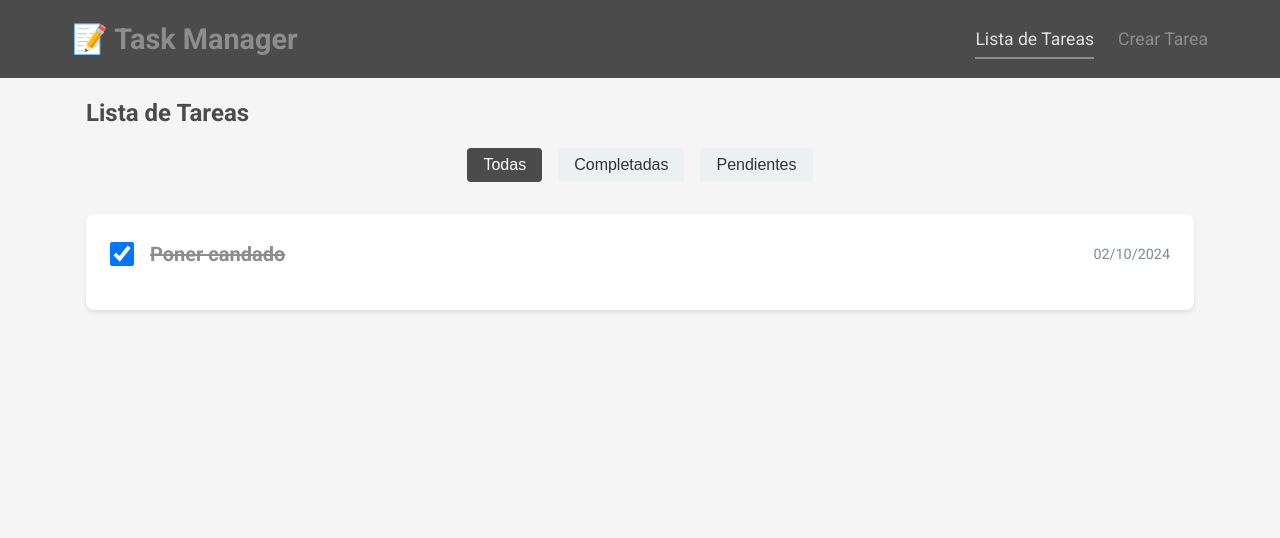
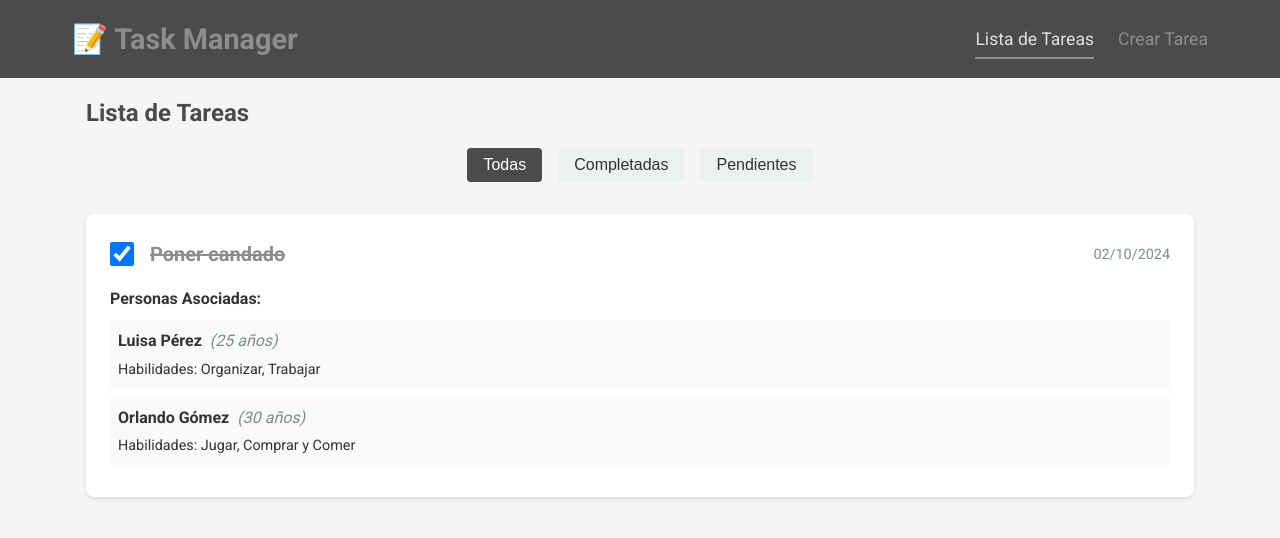
Before and after one commit to yamidnozu/pt_task_manager, an Angular app in the folder task-manager/: page /tasks in a window 1280 px wide. Shown: the top 538 px of the page. Built offline with nearby package versions, Linux system fonts and the light colour scheme.

Commit message:
Se completa funcionalidad de listado de tareas

```diff
--- a/task-manager/src/app/pages/task-create/task-create.component.scss
+++ b/task-manager/src/app/pages/task-create/task-create.component.scss
@@ -1,4 +1,3 @@
-/* src/app/pages/task-create/task-create.component.scss */
 .task-form {
   background-color: var(--card-background);
   border-radius: 8px;
--- a/task-manager/src/app/pages/task-list/task-list.component.html
+++ b/task-manager/src/app/pages/task-list/task-list.component.html
@@ -15,7 +15,14 @@
       <div class="deadline">{{ task.deadLine | date:'dd/MM/yyyy' }}</div>
     </div>
     <div class="persons">
-      <!-- TODO: Mostrar personas asociadas -->
+      <h4>Personas Asociadas:</h4>
+      <ul>
+        <li *ngFor="let person of task.persons">
+          <span class="person-name">{{ person.fullName }}</span>
+          <span class="person-age">({{ person.age }} años)</span>
+          <div class="person-skills">Habilidades: {{ getSkills(person) }}</div>
+        </li>
+      </ul>
     </div>
   </div>
 </div>
--- a/task-manager/src/app/pages/task-list/task-list.component.scss
+++ b/task-manager/src/app/pages/task-list/task-list.component.scss
@@ -1,5 +1,3 @@
-/* src/app/pages/task-list/task-list.component.scss */
-
 .filters {
   display: flex;
   justify-content: center;
@@ -69,6 +67,42 @@
   color: #7f8c8d;
 }
 
+.persons {
+  margin-top: 1rem;
+}
+
+.persons h4 {
+  margin-bottom: 0.5rem;
+  font-size: 1rem;
+  color: var(--text-color);
+}
+
+.persons ul {
+  list-style-type: none;
+  padding: 0;
+}
+
+.persons li {
+  margin-bottom: 0.5rem;
+  padding: 0.5rem;
+  background-color: #f8f9fa;
+  border-radius: 4px;
+}
+
+.person-name {
+  font-weight: bold;
+}
+
+.person-age {
+  font-style: italic;
+  color: #7f8c8d;
+  margin-left: 0.5rem;
+}
+
+.person-skills {
+  margin-top: 0.25rem;
+  font-size: 0.9rem;
+}
 
 @media (max-width: 768px) {
   .task-header {
```
